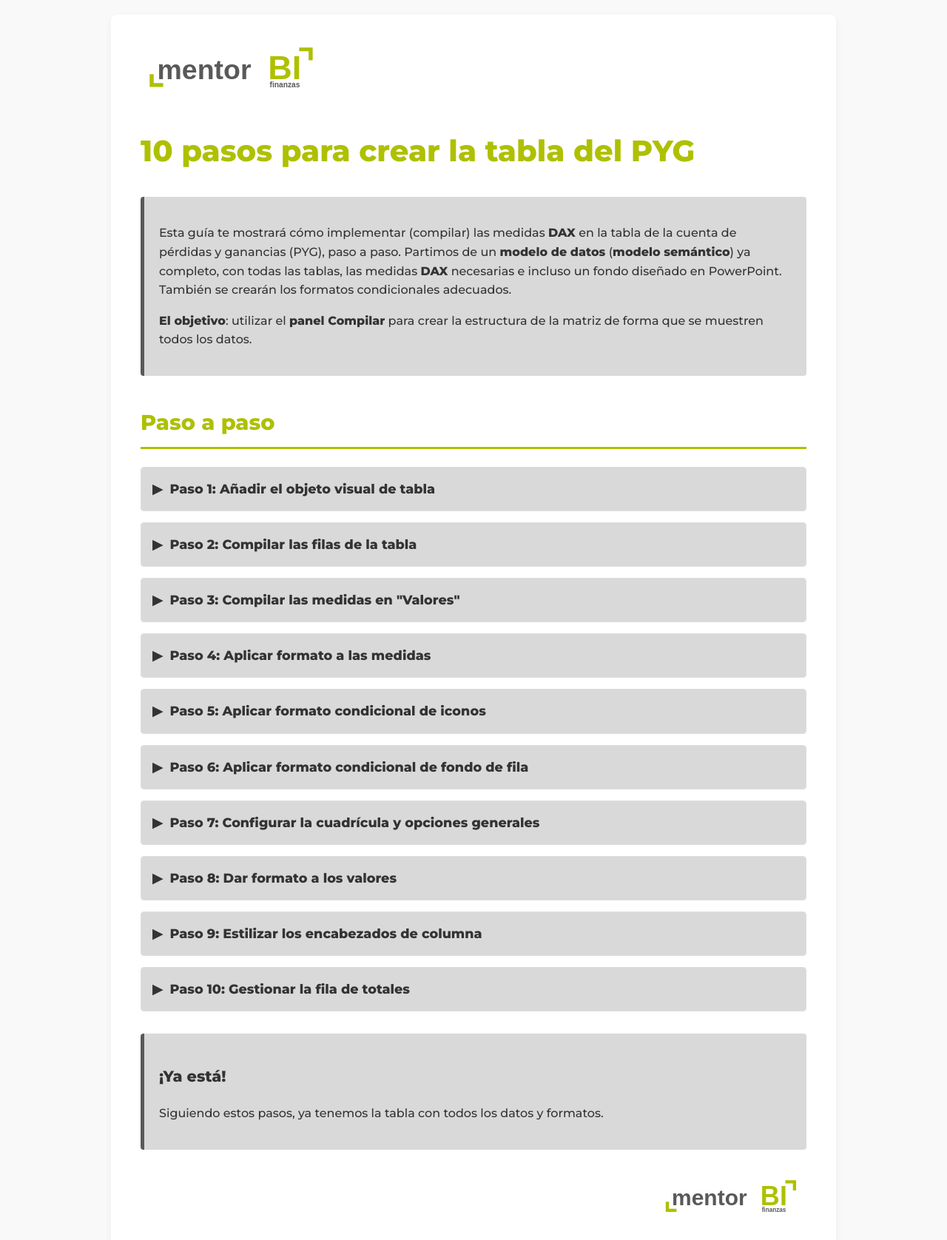
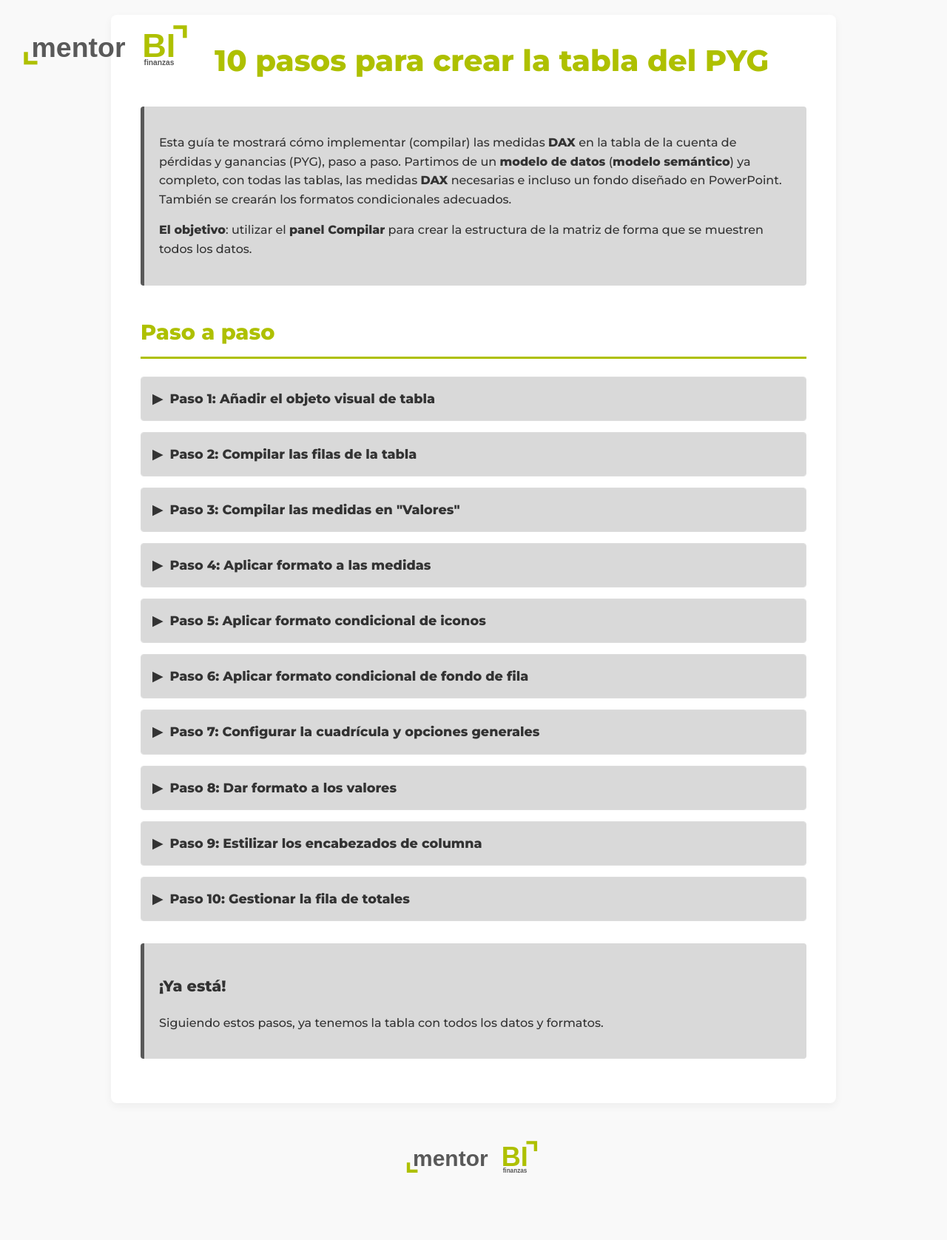
Before and after one commit to mentorBIfinanzas/cursoPBI2025-Dia2PYG, a plain HTML site: page 10_pasos_PYG.html in a window 1280 px wide. Shown: the whole page at 74% size. After the commit the page ends 1647 px from the top, so only its background shows below. Drawn offline with Linux system fonts and the light colour scheme.

Commit message:
10_pasos_PYG.html

```diff
--- a/10_pasos_PYG.html
+++ b/10_pasos_PYG.html
@@ -26,6 +26,20 @@
             padding: 30px 40px;
             box-shadow: 0 4px 12px rgba(0,0,0,0.05);
             border-radius: 8px;
+        }
+
+        /* Estilos para las imágenes SVG */
+        .logo-left {
+            width: 250px;
+            float: left;
+            margin-right: 20px;
+            margin-bottom: 20px;
+        }
+
+        .logo-center {
+            width: 200px;
+            display: block;
+            margin: 40px auto 20px;
         }
 
         /* II. Tipografía y Estilo de Texto */
@@ -156,10 +170,18 @@
 </head>
 <body>
 
+<!-- Logo al principio del documento (izquierda, 250px) -->
+<svg class="logo-left" viewBox="0 0 1221 463" xmlns="http://www.w3.org/2000/svg" xmlns:xlink="http://www.w3.org/1999/xlink" xml:space="preserve" overflow="hidden">
+    <g transform="translate(-1915 -88)">
+        <text fill="#595959" font-family="Montserrat Black,Montserrat Black_MSFontService,sans-serif" font-weight="900" font-size="183" transform="matrix(1 0 0 1 2025.04 364)">mentor</text>
+        <text fill="#AEC000" font-family="Montserrat Black,Montserrat Black_MSFontService,sans-serif" font-weight="900" font-size="220" transform="matrix(1 0 0 1 2756.66 364)">BI</text>
+        <text fill="#595959" font-family="Montserrat ExtraBold,Montserrat ExtraBold_MSFontService,sans-serif" font-weight="800" font-size="50" transform="matrix(1 0 0 1 2767.54 419)">finanzas</text>
+        <path d="M1975 333 2001.67 333 2001.67 391.667 2064 391.667 2064 417 1975 417Z" fill="#AEC000" fill-rule="evenodd"/>
+        <path d="M3051 241 3024.33 241 3024.33 182.333 2962 182.333 2962 157 3051 157Z" fill="#AEC000" fill-rule="evenodd"/>
+    </g>
+</svg>
+
 <div class="container">
-        <!-- ===== IMAGEN INICIAL AÑADIDA AQUÍ ===== -->
-        <img src="Isologo_fondo_blanco.svg" alt="Logotipo" style="width: 250px; margin-bottom: 20px;">
-
     <h1>10 pasos para crear la tabla del PYG</h1>
 
     <div class="intro">
@@ -274,7 +296,7 @@
                         <ul>
                             <li><strong>Regla 1 (Rojo)</strong>: Si el valor es >= <strong>Min Número</strong> y < <strong>0 Número</strong>, entonces el icono es un círculo rojo.</li>
                             <li><strong>Regla 2 (Amarillo)</strong>: Si el valor es = <strong>0 Número</strong>, entonces el icono es un guion naranja.</li>
-                                <li><strong>Regla 3 (Verde)</strong>: Si el valor es > <strong>0 Número</strong> y <= <strong>Max Número</strong>, entonces el icono es un círculo verde.</li>
+                            <li><strong>Regla 3 (Verde)</strong>: Si el valor es > <strong>0 Número</strong> и <= <strong>Max Número</strong>, entonces el icono es un círculo verde.</li>
 			                <li>Para conseguir los valores <strong>Min</strong> y <strong>Max</strong> debemos eliminar el valor por defecto que pone Power BI en el campo.</li>
                         </ul>
                     </li>
@@ -325,7 +347,7 @@
                 <h3>El cómo (la práctica)</h3>
                 <p>Con el objeto visual seleccionado, activa el <strong>panel de Formato</strong> y luego la <strong>pestaña Objeto visual</strong>.</p>
                  <ul>
-                        <li>1. Ve a la sección <strong>Cuadrícula</strong> y expande la subsección <strong>Opciones</strong>.</li>
+                    <li>1. Ve a la sección <strong>Cuadrícula</strong> и expande la subsección <strong>Opciones</strong>.</li>
                     <li>2. Ajusta el <strong>Espaciado interno de las filas</strong> al valor <strong>5</strong>.</li>
                     <li>3. Modifica el <strong>Tamaño de fuente global</strong> al valor <strong>12</strong>.</li>
                     <li>4. <strong>Consejo de experto</strong>: Este ajuste global es un excelente punto de partida porque se establece para todas las partes del objeto visual el valor aquí. Si más adelante necesitas que un elemento específico (como los totales) sea más grande, podrás modificarlo individualmente, pero partirás de una base consistente.</li>
@@ -400,10 +422,18 @@
         <p>Siguiendo estos pasos, ya tenemos la tabla con todos los datos y formatos.</p>
     </div>
 
-        <!-- ===== IMAGEN FINAL AÑADIDA AQUÍ ===== -->
-        <div style="text-align: right; margin-top: 30px;">
-            <img src="Isologo_fondo_blanco.svg" alt="Logotipo" style="width: 200px;">
 </div>
-    </div>
+
+<!-- Logo al final del documento (centrado, 200px) -->
+<svg class="logo-center" viewBox="0 0 1221 463" xmlns="http://www.w3.org/2000/svg" xmlns:xlink="http://www.w3.org/1999/xlink" xml:space="preserve" overflow="hidden">
+    <g transform="translate(-1915 -88)">
+        <text fill="#595959" font-family="Montserrat Black,Montserrat Black_MSFontService,sans-serif" font-weight="900" font-size="183" transform="matrix(1 0 0 1 2025.04 364)">mentor</text>
+        <text fill="#AEC000" font-family="Montserrat Black,Montserrat Black_MSFontService,sans-serif" font-weight="900" font-size="220" transform="matrix(1 0 0 1 2756.66 364)">BI</text>
+        <text fill="#595959" font-family="Montserrat ExtraBold,Montserrat ExtraBold_MSFontService,sans-serif" font-weight="800" font-size="50" transform="matrix(1 0 0 1 2767.54 419)">finanzas</text>
+        <path d="M1975 333 2001.67 333 2001.67 391.667 2064 391.667 2064 417 1975 417Z" fill="#AEC000" fill-rule="evenodd"/>
+        <path d="M3051 241 3024.33 241 3024.33 182.333 2962 182.333 2962 157 3051 157Z" fill="#AEC000" fill-rule="evenodd"/>
+    </g>
+</svg>
+
 </body>
 </html>
```
Lines whose indentation alone changed are shown as unchanged.
